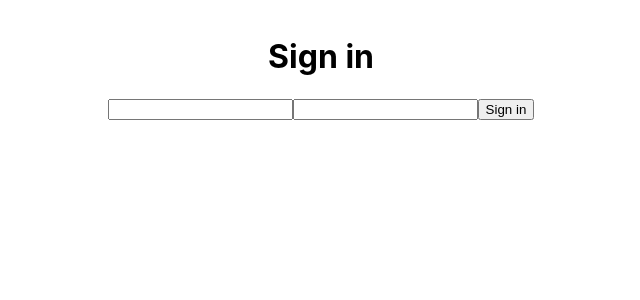
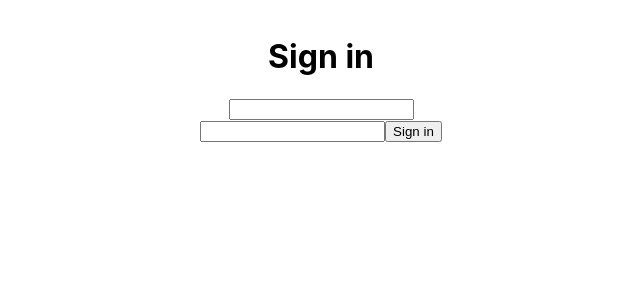
Before and after one commit to LuisGhz/react-4h-course-16-project-react-firebase-login-email, a React (Create React App) app: page / in a window 1280 px wide. Shown: the top 300 px of the page, without its empty margins (319-959 px from the left). Built offline with nearby package versions, Linux system fonts and the light colour scheme.

Commit message:
Set signin class to container

```diff
--- a/src/routes/Signin.jsx
+++ b/src/routes/Signin.jsx
@@ -2,7 +2,7 @@ import './Signin.css';
 
 const Signin = () => {
   return (
-  <div>
+  <div className="signin">
     <form action="">
       <h1>Sign in</h1>
       <input type="text" name="" id="" />
```
